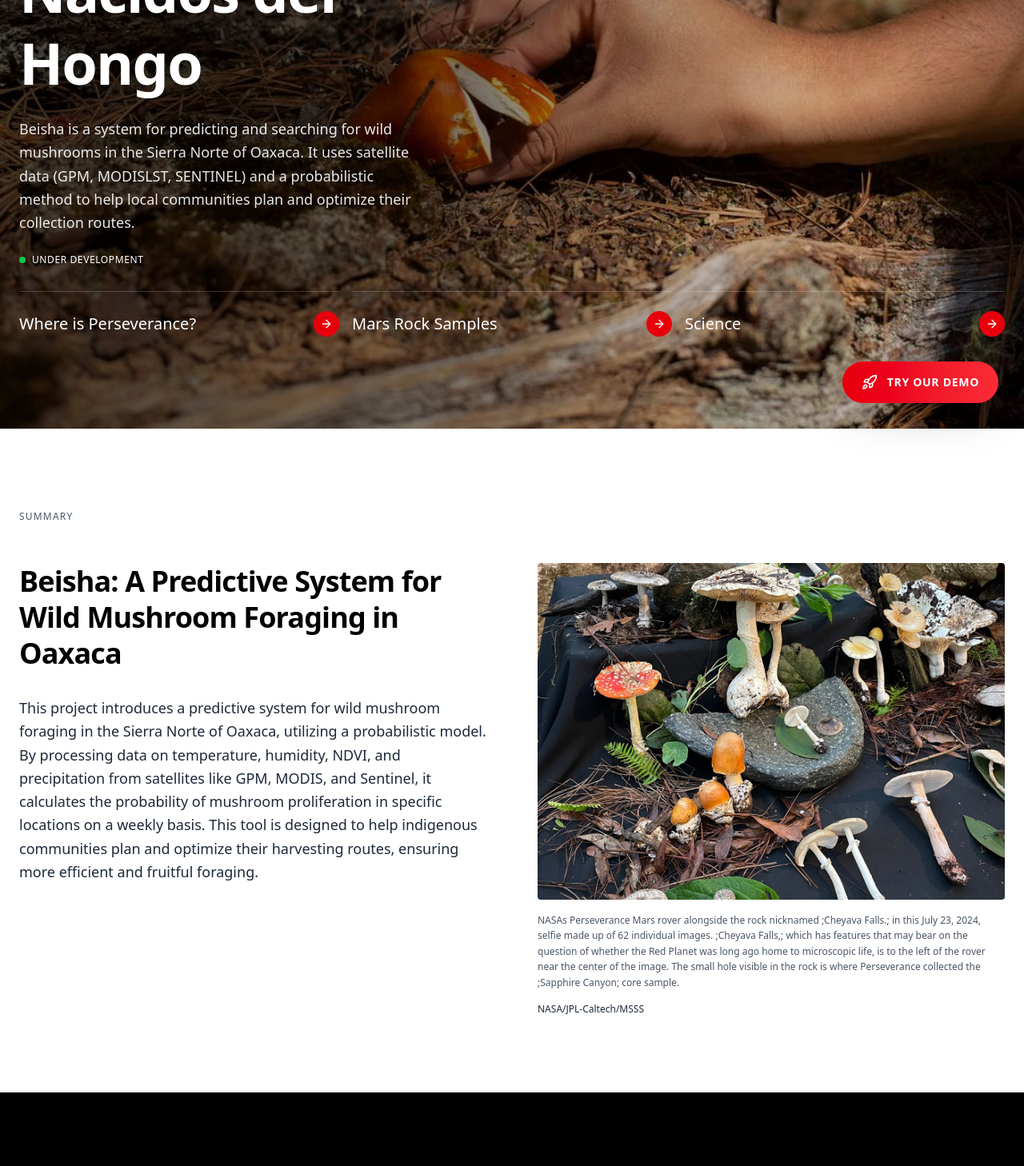
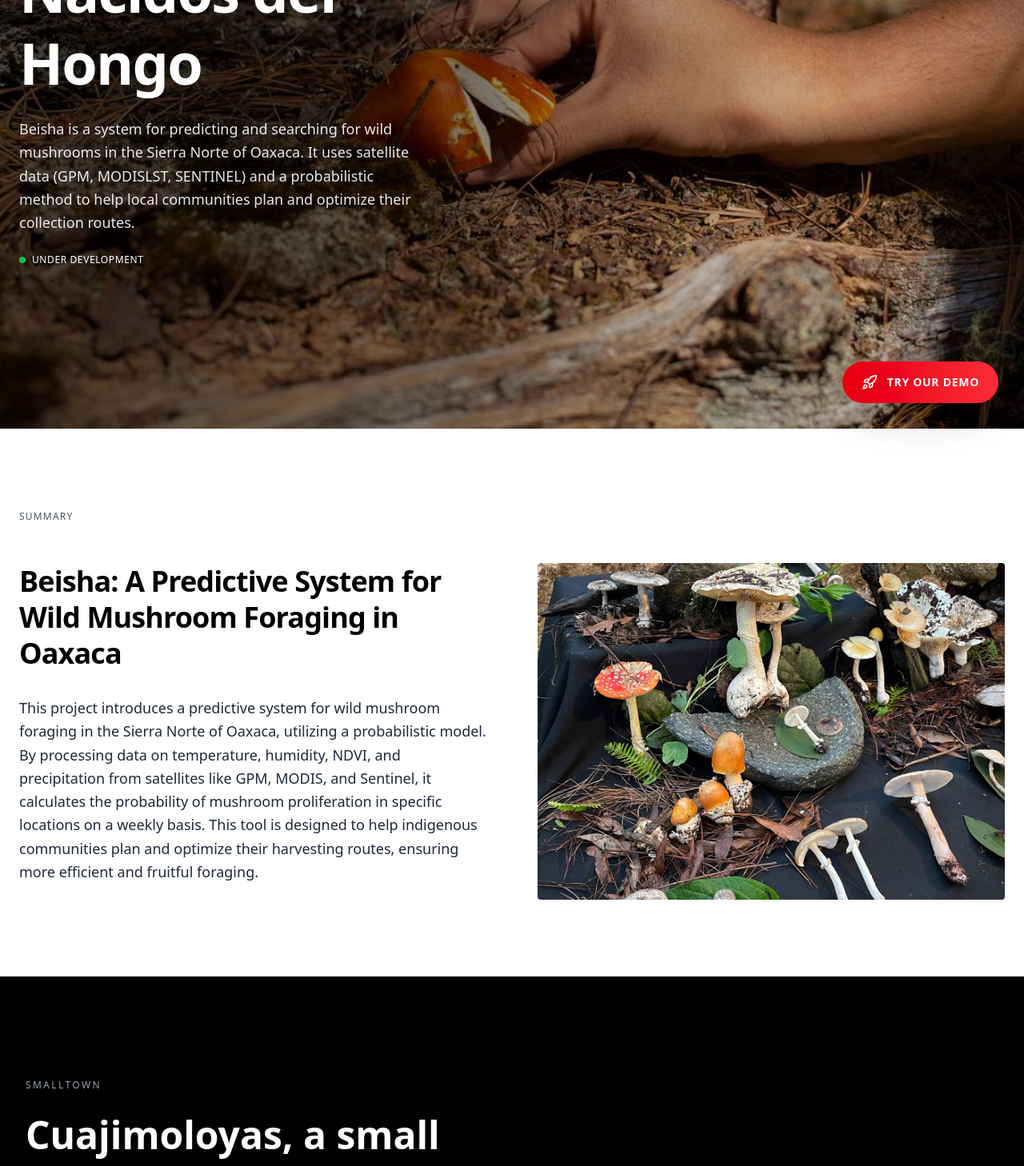
Before and after one commit to Fernando-Mauro/space-apps-2025, a Next.js app: page / in a window 1280 px wide. Shown: the part 264-1722 px from the top of the page at 80% size. Built offline with nearby package versions, Linux system fonts and the light colour scheme; grey boxes are pictures that could not be loaded.

Commit message:
remove some texts

```diff
--- a/src/app/landing/Hero.tsx
+++ b/src/app/landing/Hero.tsx
@@ -27,7 +27,7 @@ export function Hero() {
                         <Link href="#" className="text-white hover:text-white/80">
                             Meet the team
                         </Link>
-                         <Link href="#" className="text-white hover:text-white/80">
+                         <Link href="/demo" className="text-white hover:text-white/80">
                             Try Our Demo
                         </Link>
                         <Link href="#" className="text-white hover:text-white/80">
@@ -60,7 +60,7 @@ export function Hero() {
                     </div>
 
                     {/* Bottom Cards */}
-                    <div className="grid grid-cols-1 gap-4 md:grid-cols-3">
+                    {/* <div className="grid grid-cols-1 gap-4 md:grid-cols-3">
                         <Link
                             href="#"
                             className="group flex items-center justify-between border-t border-white/20 py-6 transition-colors hover:border-white/40"
@@ -88,7 +88,7 @@ export function Hero() {
                                 <ArrowRight className="h-4 w-4 text-white" />
                             </div>
                         </Link>
-                    </div>
+                    </div> */}
                 </div>
             </div>
         </div>
--- a/src/app/landing/NewsArticle.tsx
+++ b/src/app/landing/NewsArticle.tsx
@@ -49,14 +49,14 @@ export function NewsArticle() {
                                 className="h-full w-full object-cover"
                             />
                         </div>
-                        <p className="text-xs text-gray-600 leading-relaxed">
+                        {/* <p className="text-xs text-gray-600 leading-relaxed">
                             NASAs Perseverance Mars rover alongside the rock nicknamed ;Cheyava Falls.; in this July
                             23, 2024, selfie made up of 62 individual images. ;Cheyava Falls,; which has features that may
                             bear on the question of whether the Red Planet was long ago home to microscopic life, is to the left of
                             the rover near the center of the image. The small hole visible in the rock is where Perseverance collected
                             the ;Sapphire Canyon; core sample.
                         </p>
-                        <p className="text-xs font-medium text-gray-800">NASA/JPL-Caltech/MSSS</p>
+                        <p className="text-xs font-medium text-gray-800">NASA/JPL-Caltech/MSSS</p> */}
                     </div>
                 </div>
             </div>
--- a/src/components/MapDisplay.tsx
+++ b/src/components/MapDisplay.tsx
@@ -81,14 +81,13 @@ const MapDisplay = () => {
           />
         </CustomLayersControl.BaseLayer>
 
-        <CustomLayersControl.Overlay name="⛰️ Relieve">
+        {/* <CustomLayersControl.BaseLayer name="⛰️ Relieve">
           <TileLayer
             url="https://server.arcgisonline.com/ArcGIS/rest/services/World_Hillshade/MapServer/tile/{z}/{y}/{x}"
             attribution='&copy; Esri'
-            opacity={0.65} // Ajusta la opacidad para ver el mapa base debajo
-            zIndex={10}    // Asegura que se muestre sobre el mapa base
           />
-        </CustomLayersControl.Overlay>
+        </CustomLayersControl.BaseLayer> */}
+
         {/* --- CAPAS SUPERPUESTAS (OVERLAYS) --- */}
         {/* 3. Renderiza el componente GeoJSON solo si los datos existen */}
         {geojsonData && (
```
